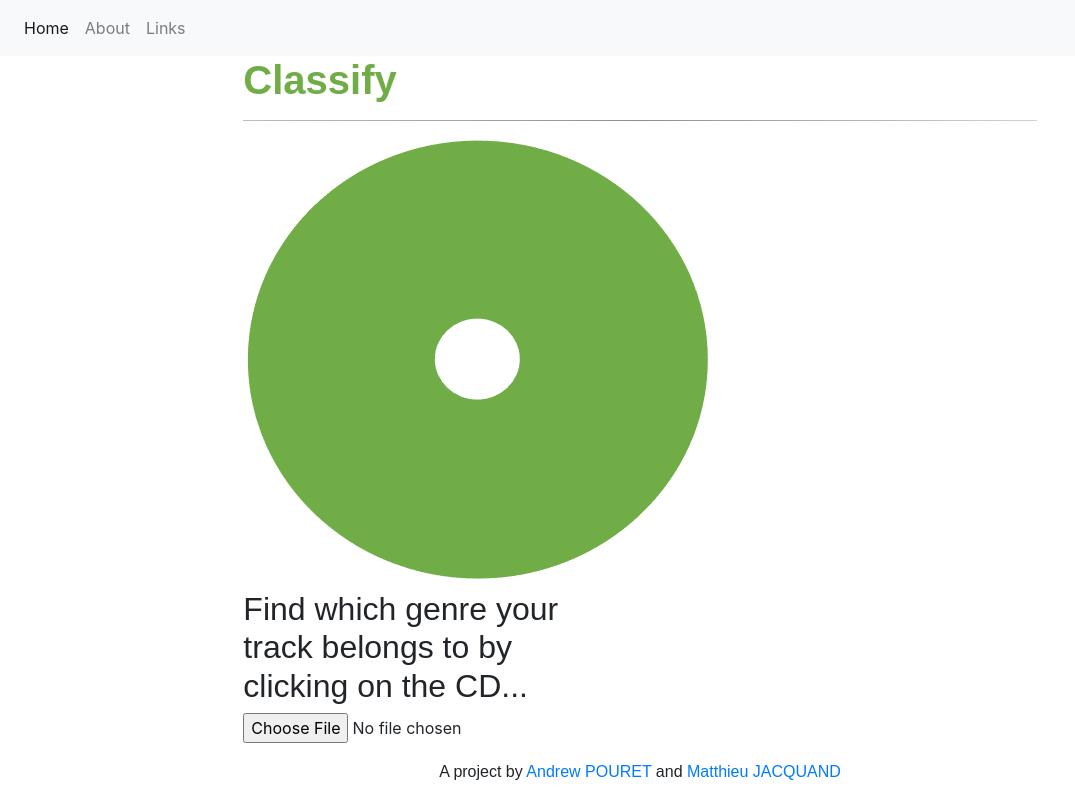
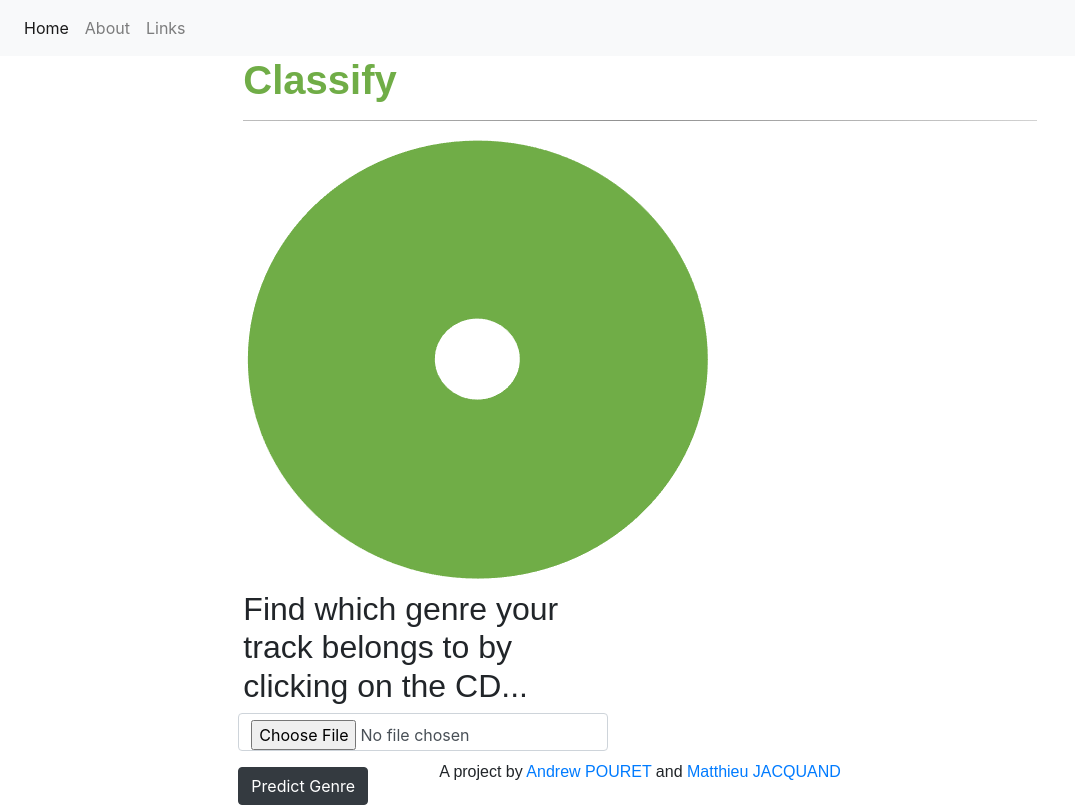
Before and after one commit to andbluedev/Music-Genre-Classification-Model-Web-APP, a React (Create React App) app: page /home in a window 1280 px wide. Both pictures are taken after a click on the picture 477 px from the left and 359 px from the top of the page. Shown: the whole page, without its empty margins (0-1075 px from the left). Built offline with nearby package versions, Linux system fonts and the light colour scheme.

Commit message:
Added file upload

```diff
--- a/package.json
+++ b/package.json
@@ -11,6 +11,7 @@
         "react-bootstrap": "^1.0.0",
         "react-chartjs-2": "^2.9.0",
         "react-dom": "^16.11.0",
+        "react-h5-audio-player": "^3.6.1",
         "react-router-dom": "^5.1.2",
         "react-scripts": "3.2.0",
         "react-transition-group": "^4.3.0"
--- a/src/components/pages/home/HomePage.js
+++ b/src/components/pages/home/HomePage.js
@@ -2,27 +2,88 @@ import React, { useState } from 'react';
 import logo from '../../../img/ClassifyLogo.png';
 import { Title, SubTitle } from '../../common/text/Basics';
 import { CSSTransition } from 'react-transition-group';
+import { post } from 'axios';
+import AudioPlayer from 'react-h5-audio-player';
+import 'react-h5-audio-player/lib/styles.css';
 
 import './HomePage.scss';
 
 export function HomePage() {
   const [active, setActive] = useState(false);
+  const [selectedFile, setSelectedFile] = useState(null);
+  const [loading, setLoading] = useState(false);
+  const [audioLink, setAudioLink] = useState(null);
+  const [predictedGenre, setPredictedGenre] = useState('');
+
+  const submit = () => {
+    console.log('submitting');
+    const data = new FormData();
+    data.append('file', selectedFile);
+    let url = process.env.REACT_APP_API_URI + '/predict';
+    setLoading(true);
+    post(url, data, {})
+      .then((res) => {
+        console.log(res);
+        // then print response status
+      })
+      .finally(() => setLoading(false));
+  };
+
+  const handleInputChange = (e) => {
+    setSelectedFile(e.target.files[0]);
+    const url = URL.createObjectURL(e.target.files[0]);
+    setAudioLink(url);
+  };
 
   return (
     <div className='container'>
       <Title>Classify</Title>
       <div className='disk-area-wrapper row justify-content-start'>
         <div className='col-md-6 col-sm-12 classify-simple-logo'>
-          <img src={logo} alt='classify-simple-logo' onClick={() => setActive(true)} />
+          <img
+            src={logo}
+            alt='classify-simple-logo'
+            onClick={() => setActive(true)}
+          />
         </div>
-        <div className='file-selection-wrapper col-sm-12 col-md-6' >
-          <SubTitle>Find which genre your track belongs to by clicking on the CD...</SubTitle>
-          {/* <CSSTransition in={active} timeout={350} classNames='fade' unmountOnExit> */}
-          <input type='file' />
-          {/* </CSSTransition> */}
+        <div className='file-selection-wrapper col-sm-12 col-md-6'>
+          <SubTitle>
+            Find which genre your track belongs to by clicking on the CD...
+          </SubTitle>
+          <CSSTransition in={active} timeout={350} classNames='fade' unmountOnExit>
+            <div>
+              <div className='form-row'>
+                <div className='form-group'>
+                  <input
+                    type='file'
+                    className='form-control'
+                    name='upload-file'
+                    onChange={handleInputChange}
+                  />
+                </div>
+              </div>
+
+              <div className='form-row'>
+                {selectedFile && <AudioPlayer autoPlay={false} src={audioLink} />}
+              </div>
+
+              <div className='form-row'>
+                <button type='submit' className='btn btn-dark' onClick={() => submit()}>
+                  {loading ? (
+                    <span>
+                      <span
+                        class='spinner-border spinner-border-sm'
+                        role='status'
+                        aria-hidden='true'
+                      ></span>Loading</span>) : (
+                      'Predict Genre'
+                    )}
+                </button>
+              </div>
+            </div>
+          </CSSTransition>
         </div>
       </div>
-
     </div>
   );
 }
--- a/src/components/pages/home/HomePage.scss
+++ b/src/components/pages/home/HomePage.scss
@@ -6,8 +6,3 @@
     .file-selection-wrapper {}
     // align-items: flex-start;
 }
-
-.footer {
-    bottom: 0%;
-    position: fixed;
-}
```
Also changed, not shown: 2 other files (tests, documents, lock files or other folders).
